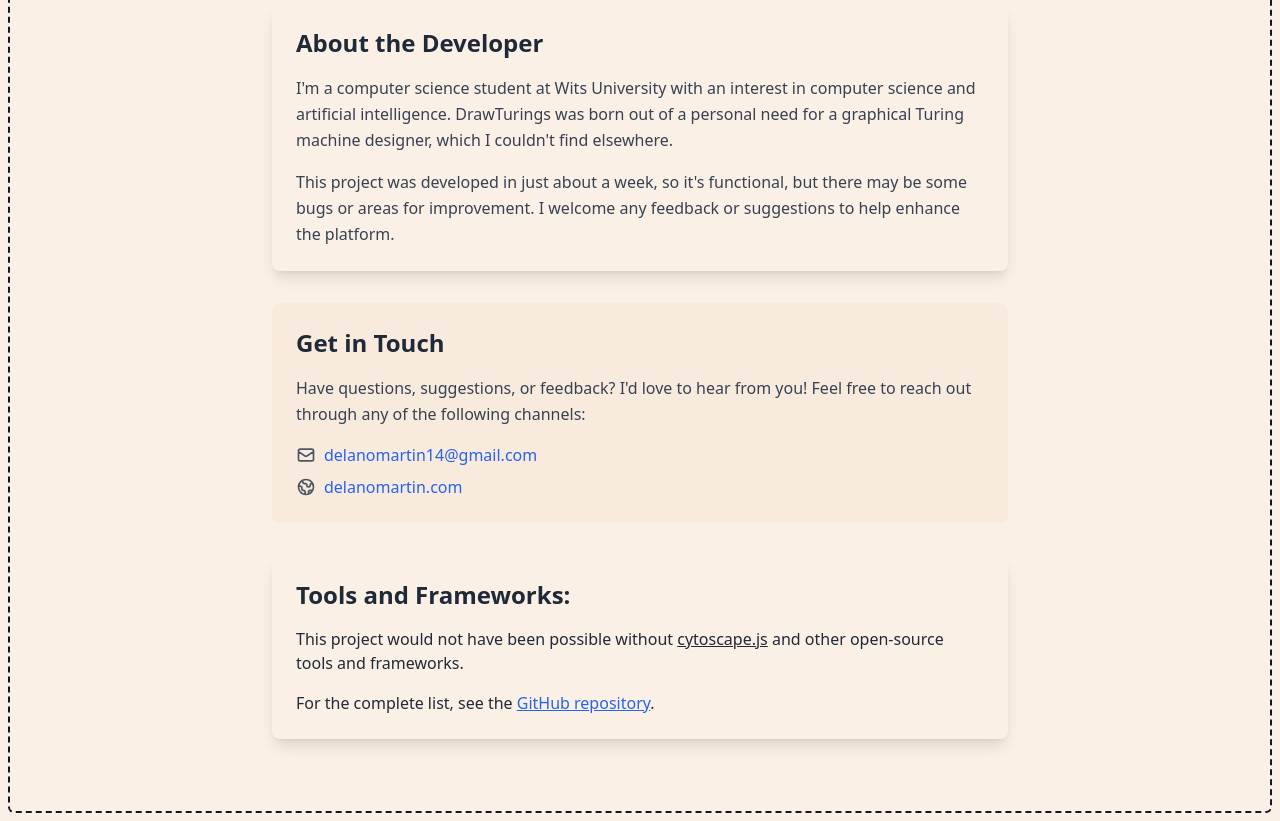
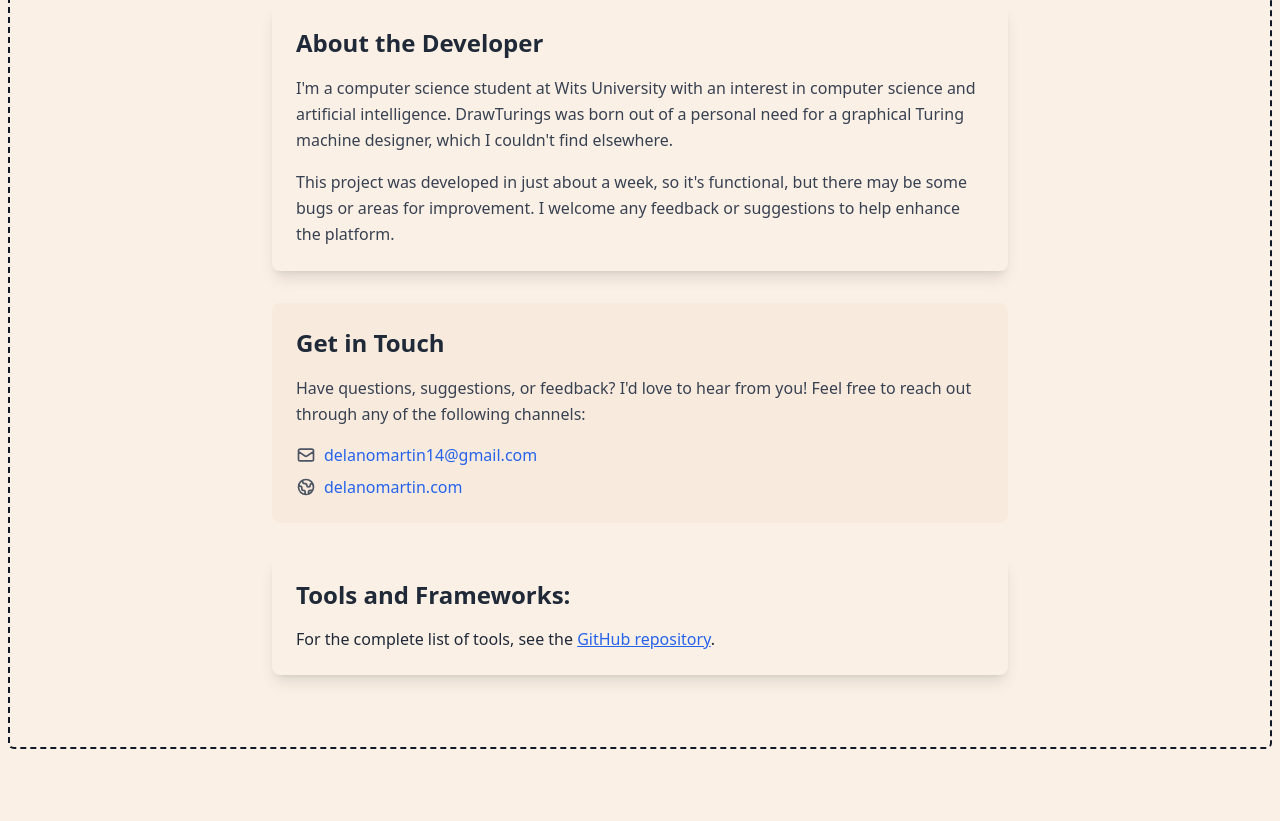
Before and after one commit to DelanoMarcell/tmsimulator, a website: page about.html in a window 1280 px wide. Shown: the part 664-1485 px from the top of the page. After the commit the page ends 1421 px from the top, so only its background shows below. Drawn offline with Linux system fonts and the light colour scheme.

Commit message:
Update about page to include complete list of tools

```diff
--- a/about.html
+++ b/about.html
@@ -200,9 +200,9 @@ data-twe-navbar-ref>
 
       <div class="bg-[#FAF0E6] shadow-lg rounded-lg p-6 mb-8">
         <h2 class="text-2xl font-semibold text-gray-800 mb-4">Tools and Frameworks:</h2>
-       <span class="text-gray-800">This project would not have been possible without <a href="https://js.cytoscape.org/" class="underline">cytoscape.js</a> and other open-source tools and frameworks.
-
-        <p class="mt-4 text-gray-800">For the complete list, see the <a class="underline text-blue-600" href="https://github.com/DelanoMarcell/tmsimulator">GitHub repository</a>.</p>
+       <!-- <span class="text-gray-800">This project would not have been possible without <a href="https://js.cytoscape.org/" class="underline">cytoscape.js</a> and other open-source tools and frameworks.
+         -->
+        <p class="mt-4 text-gray-800">For the complete list of tools, see the <a class="underline text-blue-600" href="https://github.com/DelanoMarcell/tmsimulator">GitHub repository</a>.</p>
     </div>
 
 
```
